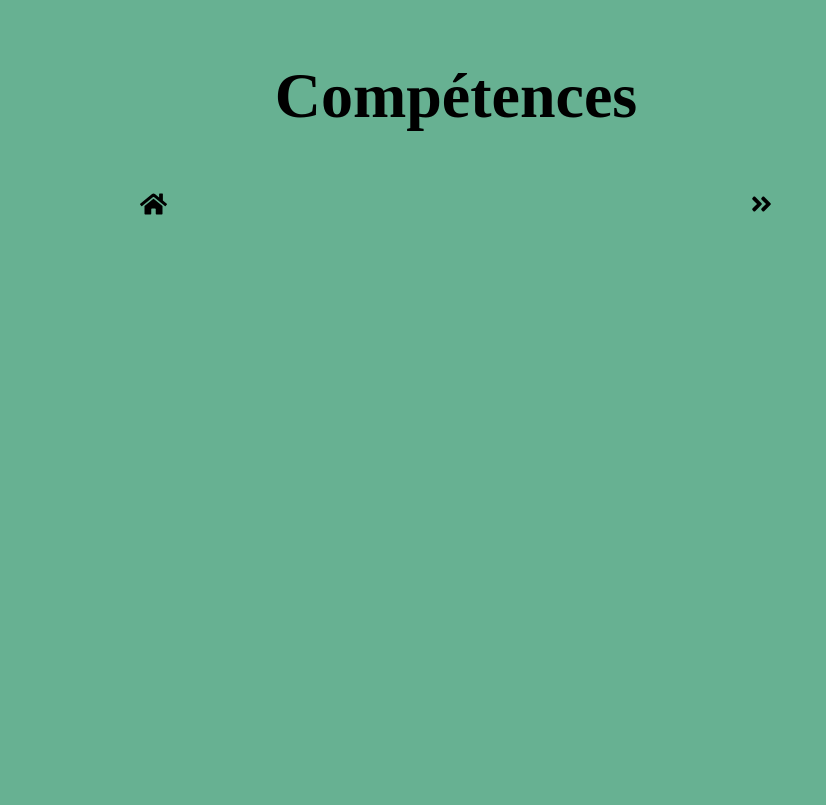
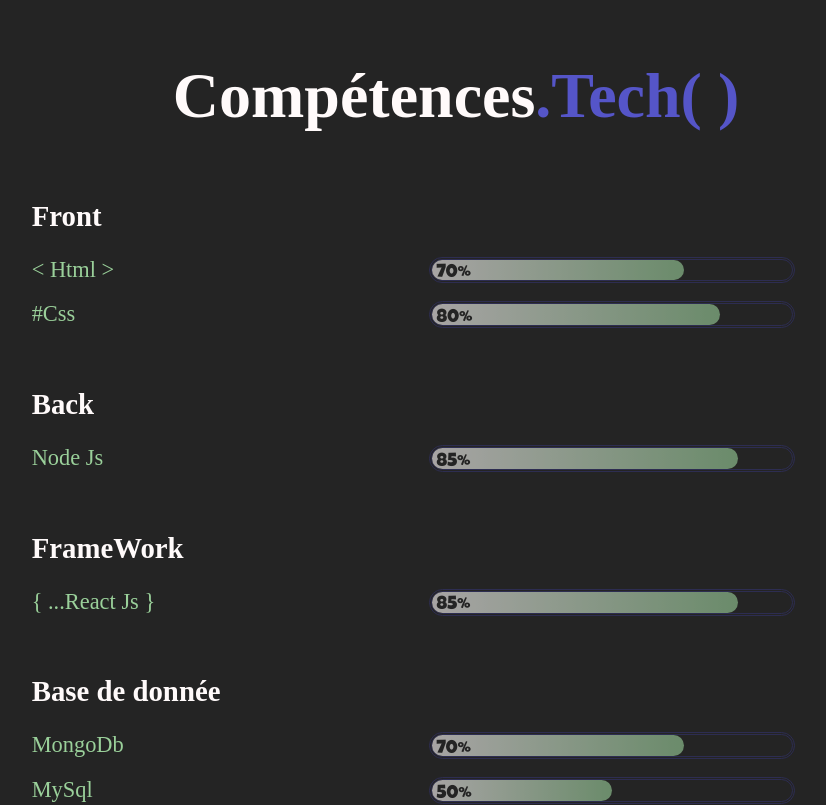
Before and after one commit to OnerBerk/portfolio, a Next.js app in the folder portfolio/: page /competence in a window 1280 px wide. Shown: the top 805 px of the page, without its empty margins (184-1010 px from the left). Built offline with nearby package versions, Linux system fonts and the light colour scheme; a web font is replaced by a local one.

Commit message:
competences

```diff
--- /dev/null
+++ b/portfolio/component/progress-bar.js
@@ -0,0 +1,23 @@
+import React,{useState} from "react"
+import styles from "../styles/progress.module.scss"
+
+const Progress =({done})=>{
+    const [style, setStyle]=useState({})
+    setTimeout(() => {
+        const newStyle = {
+            opacity: 1,
+            width: `${done}%`
+        }
+        setStyle(newStyle);
+    }, 800);
+    return(
+        <div className={styles.progress}>
+            <div className={styles.progressDone} style={style}>
+                {done}%
+            </div>
+
+        </div>
+    )
+}
+
+export default Progress
--- a/portfolio/pages/competence.js
+++ b/portfolio/pages/competence.js
@@ -1,19 +1,35 @@
+import React from "react"
 import styles from "../styles/competence.module.scss";
+import Progress from "../component/progress-bar"
+
+import Link from "next/link"
 import {FontAwesomeIcon} from "@fortawesome/react-fontawesome";
-import Link from "next/link"
 import {faAngleDoubleRight} from "@fortawesome/free-solid-svg-icons";
 import {faHome} from "@fortawesome/free-solid-svg-icons";
 
-const Competence = (props) => {
+const Competence = () => {
     return (
         <div className={styles.compContainer}>
+                <h1> Compétences<span>.Tech( )</span></h1>
             <div className={styles.compContent}>
-                <h1> Compétences </h1>
-
-            </div>
+                <div className={styles.progressglobal}>
+                    <h2> Front </h2>
+                    <div className={styles.progressBlock}><span>{"< Html > "}</span>  <Progress done={70}/></div><br/>
+                    <div className={styles.progressBlock}><span> #Css</span> <Progress done={80}/></div><br/><br/>
+                    <h2> Back </h2>
+                    <div className={styles.progressBlock}><span>Node Js </span> <Progress done={85}/></div><br/><br/>
+                    <h2> FrameWork </h2>
+                    <div className={styles.progressBlock}> <span>{"{ ...React Js } "}</span> <Progress done={85}/></div><br/><br/>
+                    <h2> Base de donnée </h2>
+                    <div className={styles.progressBlock}> <span>MongoDb</span> <Progress done={70}/></div><br/>
+                    <div className={styles.progressBlock}><span> MySql </span><Progress done={50}/></div><br/><br/>
+                    <h2> Outil </h2>
+                    <div className={styles.progressBlock}><span> Git </span><Progress done={70}/></div>
+                </div><br/><br/>
+            </div><br/><br/><br/>
             <div className={styles.iconCont}>
-                <Link href="/"><FontAwesomeIcon className={styles.icon} icon={faHome}></FontAwesomeIcon></Link>
-                <Link href="/projet"><FontAwesomeIcon className={styles.icon} icon={faAngleDoubleRight}></FontAwesomeIcon></Link>
+                <Link href="/"><FontAwesomeIcon className={styles.icon} icon={faHome}/></Link>
+                <Link href="/projet"><FontAwesomeIcon className={styles.icon} icon={faAngleDoubleRight}/></Link>
             </div>
         </div>
     )
--- a/portfolio/styles/competence.module.scss
+++ b/portfolio/styles/competence.module.scss
@@ -1,13 +1,24 @@
 @import url('https://fonts.googleapis.com/css2?family=Elsie:wght@900&display=swap');
 .compContainer{
   font-family: 'Elsie', cursive;
-  background-color: #67b192;
+  background-color: #242424;
   padding: 1em;
   width: 100%;
   height: 120vh;
 }
-.compContent h1{
-  font-size: 4em
+.compContainer h1{
+  font-size: 4em;
+  color: snow;
+  text-align: center;
+}
+.compContainer span{
+  color: #5555c8;
+}
+.compContent span{
+  color: #9ad09a;
+}
+.compContent h2{
+  font-size: 1.8em;
 }
 .compContent{
   width: 80%;
@@ -20,6 +31,7 @@
 }
 .icon{
   font-size: 1.5em;
+  color: snow;
 }
 .icon:hover{
   cursor: pointer;
@@ -31,11 +43,31 @@
   align-items: center;
   padding: 1em;
 }
-@media screen and (max-width:700px){
+.progressBlock{
+  display: flex;
+  flex-direction: row;
+  justify-content: space-around;
+  width: 90%;
+  font-size: 1.4em;
+}
+
+.progressglobal{
+  width: 85%;
+  display: flex;
+  flex-direction: column;
+  color: snow;
+  margin: auto;
+}
+@media screen and (max-width:850px){
   .compContainer {
     font-size: 0.6em;
   }
   .compContent {
     width: 90%;
+    font-size: 0.9em;
+  }
+  .compContainer h1{
+    font-size: 3em;
+
   }
 }
--- a/portfolio/styles/lien.module.scss
+++ b/portfolio/styles/lien.module.scss
@@ -2,7 +2,7 @@
 .lienContainer{
   font-family: 'Elsie', cursive;
   color: #e3dada;
-  background-color: #242424;
+  background-color: #67b192;
   padding: 1em;
   width: 100%;
   height: 120vh;
--- /dev/null
+++ b/portfolio/styles/progress.module.scss
@@ -0,0 +1,26 @@
+@import url('https://fonts.googleapis.com/css2?family=Luckiest+Guy&display=swap');
+
+.progress {
+  background-color: #242424;
+  height: 1.2em;
+  width: 48%;
+  border: 3px double #333370;
+  opacity: 0.6;
+  border-radius: 15px;
+  position: relative;
+  margin-left: auto;
+}
+
+.progressDone {
+  background: linear-gradient(to left, #9ad09a, snow);
+  font-family: 'Luckiest Guy', cursive;
+  font-size: smaller;
+  color: #242424;
+  display: flex;
+  padding: 0.25em;
+  height: 100%;
+  width: 0;
+  opacity: 0;
+  transition: 1s ease 0.3s;
+  border-radius: 15px;
+}
--- a/portfolio/styles/projet.module.scss
+++ b/portfolio/styles/projet.module.scss
@@ -24,7 +24,7 @@
 }
 .icon:hover{
   cursor: pointer;
-  color: #242424;
+  color: #67b192;
 }
 .iconCont{
   display: flex;
```
